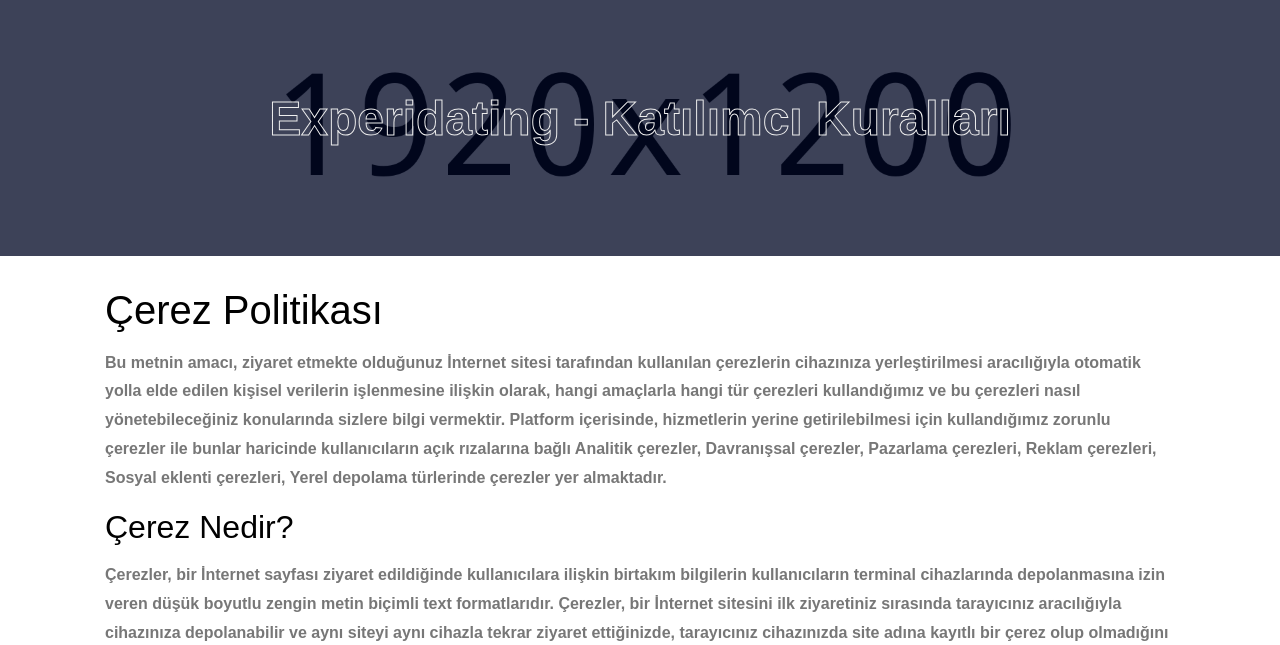
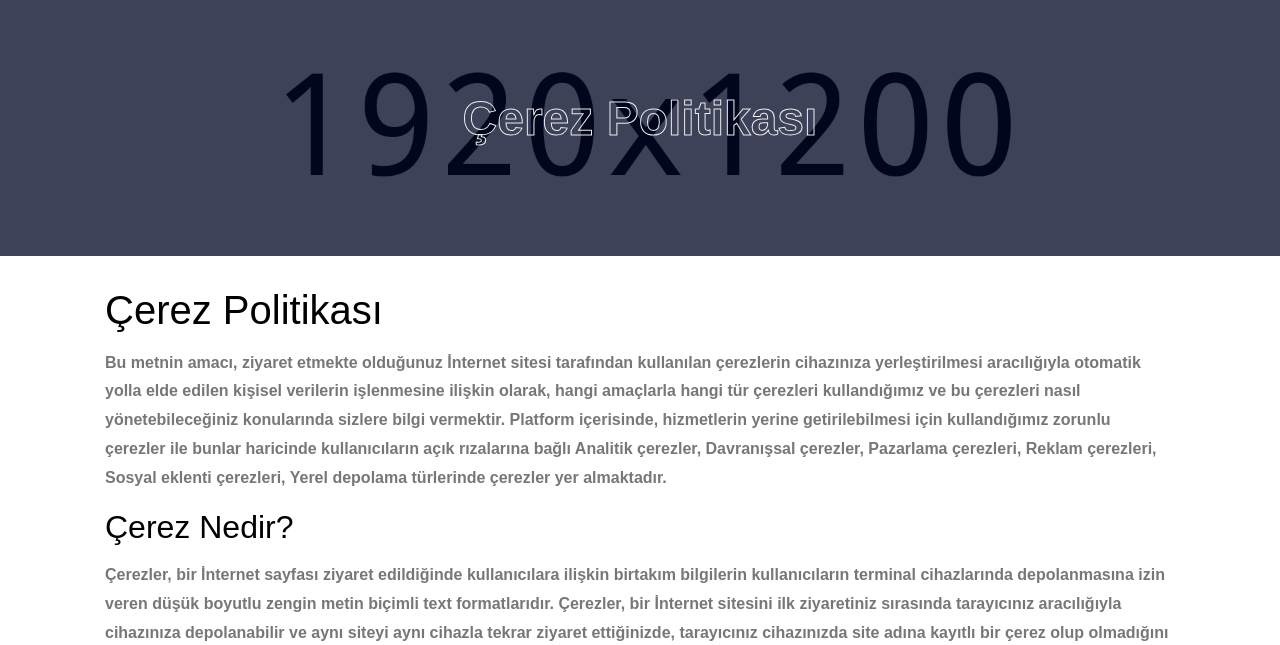
Before and after one commit to onuraykutalp/commeetment, a plain HTML site: page cookies.html in a window 1280 px wide. Shown: the part 155-800 px from the top of the page. Drawn offline with Linux system fonts and the light colour scheme; a web font is replaced by a local one.

Commit message:
Last updates

```diff
--- a/cookies.html
+++ b/cookies.html
@@ -156,7 +156,7 @@
         <div class="container">
             <div class="col-lg-12 col-sm-12 col-xs-12 text-center">
                 <div class="section-top-title">
-                    <h1>Experidating - Katılımcı Kuralları</h1>
+                    <h1>Çerez Politikası</h1>
                 </div><!-- //.HERO-TEXT -->
             </div><!--- END COL -->
         </div><!--- END CONTAINER -->
```
Also changed, not shown: terms.html (+1 -1 lines).
